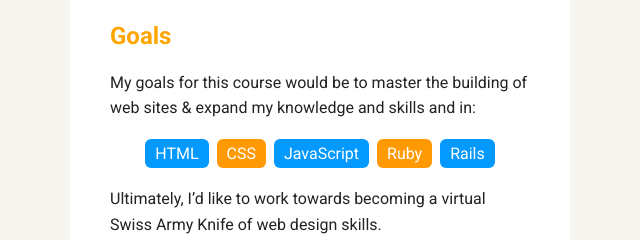
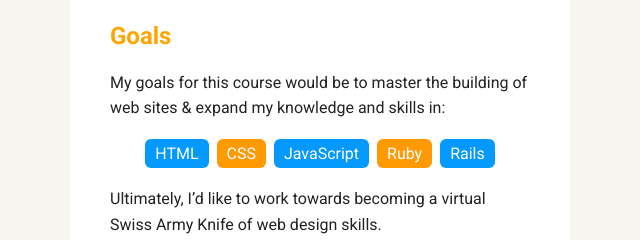
Before and after one commit to tjdoyle33/techdegree-project-1, a plain HTML site: page portfolio_update_v1/index.html in a window 1280 px wide. Shown: the part 538-778 px from the top of the page, 620-1260 px from the left. Drawn offline with Linux system fonts and the light colour scheme; a web font is replaced by a local one.

Commit message:
fixed a typo

```diff
--- a/portfolio_update_v1/index.html
+++ b/portfolio_update_v1/index.html
@@ -31,7 +31,7 @@
 
       <div class="card">
         <h2>Goals</h2>
-        <p>My goals for this course would be to master the building of web sites &amp; expand my knowledge and skills and in:</p>
+        <p>My goals for this course would be to master the building of web sites &amp; expand my knowledge and skills in:</p>
         <ul class="skills">
           <li>HTML</li>
           <li>CSS</li>
```
